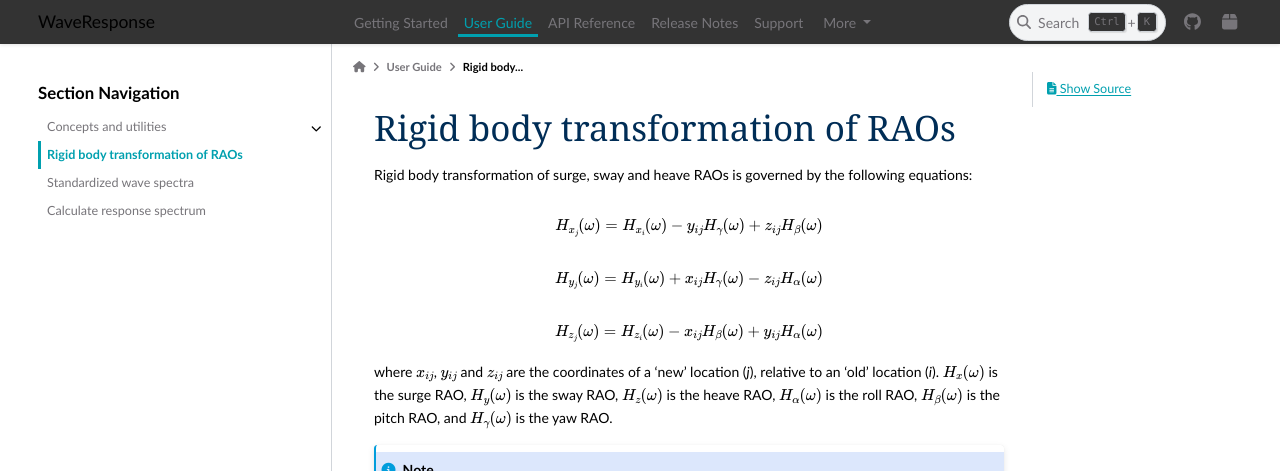
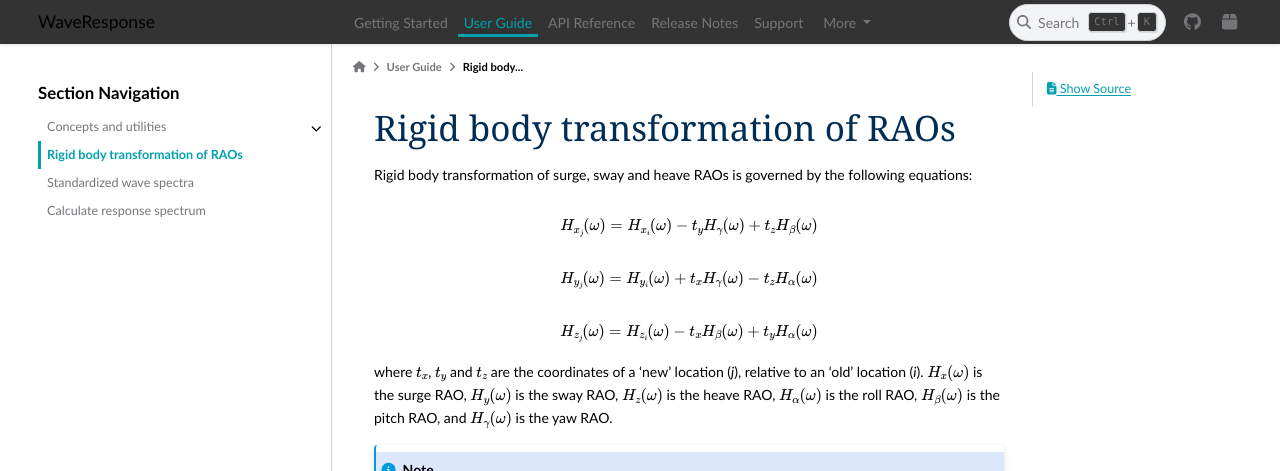
Before and after one commit to 4Subsea/waveresponse-python, a Sphinx documentation site: the page built from docs/user_guide/rigid_transform.rst, in a window 1280 px wide and 1386 px high. Shown: the top 471 px of the window. Built offline with Sphinx 7.4.7 and the PyData theme 0.15.4, drawn with Linux system fonts in a browser that asks for light colours.

Commit message:
docs: fix typos in documentation

```diff
--- a/docs/user_guide/concepts_utils/grid.rst
+++ b/docs/user_guide/concepts_utils/grid.rst
@@ -59,8 +59,8 @@ The grid can be converted to a different wave convention anytime by calling the
 
     grid.set_wave_convention(clockwise=False, waves_coming_from=True)
 
-The frequency/direction coordinates and values of a The :class:`~waveresponse.Grid` instance
-can be retrieved by calling the :meth:`~waveresponse.Grid.grid` method.
+The frequency/direction coordinates and values of the :class:`~waveresponse.Grid`
+instance can be retrieved by calling the :meth:`~waveresponse.Grid.grid` method.
 You must then specify which coordinate units to return by setting the ``freq_hz``
 and ``degrees`` flags.
 
--- a/docs/user_guide/concepts_utils/rao.rst
+++ b/docs/user_guide/concepts_utils/rao.rst
@@ -2,7 +2,7 @@ RAO
 ===
 The :class:`~waveresponse.RAO` class provides an interface for handling response
 amplitude operators (RAOs). :class:`~waveresponse.RAO` extends :class:`~waveresponse.Grid`,
-and contains RAO values on a two-dimentional frequency/(wave)direction grid:
+and contains RAO values on a two-dimentional frequency/(wave)direction grid.
 
 .. math::
     H(\omega, \theta)
--- a/docs/user_guide/concepts_utils/wave_spectrum.rst
+++ b/docs/user_guide/concepts_utils/wave_spectrum.rst
@@ -65,7 +65,7 @@ spectrum (1-D array), a directional spreading function and a peak direction:
     Two standardized (cosine-based) spreading functions, :class:`~waveresponse.CosineFullSpreading`
     and :class:`~waveresponse.CosineHalfSpreading`, are provided by ``waveresponse``.
 
-The :class:`~waveresponse.WaveSpectrum` extends the
+The :class:`~waveresponse.WaveSpectrum` class extends the
 :class:`~waveresponse.DirectionalSpectrum` class with the following:
 
 Calculate the significant wave height, Hs:
--- a/docs/user_guide/rigid_transform.rst
+++ b/docs/user_guide/rigid_transform.rst
@@ -6,16 +6,16 @@ equations:
 
 .. math::
 
-    H_{x_j}(\omega) = H_{x_i}(\omega) - y_{ij}H_{\gamma}(\omega) + z_{ij} H_{\beta}(\omega)
+    H_{x_j}(\omega) = H_{x_i}(\omega) - t_yH_{\gamma}(\omega) + t_zH_{\beta}(\omega)
 
 .. math::
 
-    H_{y_j}(\omega) = H_{y_i}(\omega) + x_{ij}H_{\gamma}(\omega) - z_{ij}H_{\alpha}(\omega)
+    H_{y_j}(\omega) = H_{y_i}(\omega) + t_xH_{\gamma}(\omega) - t_zH_{\alpha}(\omega)
 
 .. math::
-    H_{z_j}(\omega) = H_{z_i}(\omega) - x_{ij}H_{\beta}(\omega) + y_{ij}H_{\alpha}(\omega)
+    H_{z_j}(\omega) = H_{z_i}(\omega) - t_xH_{\beta}(\omega) + t_yH_{\alpha}(\omega)
 
-where :math:`x_{ij}`, :math:`y_{ij}` and :math:`z_{ij}` are the coordinates of a 'new' location
+where :math:`t_x`, :math:`t_y` and :math:`t_z` are the coordinates of a 'new' location
 (*j*), relative to an 'old' location (*i*). :math:`H_x(\omega)` is the surge RAO,
 :math:`H_y(\omega)` is the sway RAO, :math:`H_z(\omega)` is the heave RAO,
 :math:`H_{\alpha}(\omega)` is the roll RAO, :math:`H_{\beta}(\omega)` is the pitch RAO,
```
Also changed, not shown: 2 other files.
